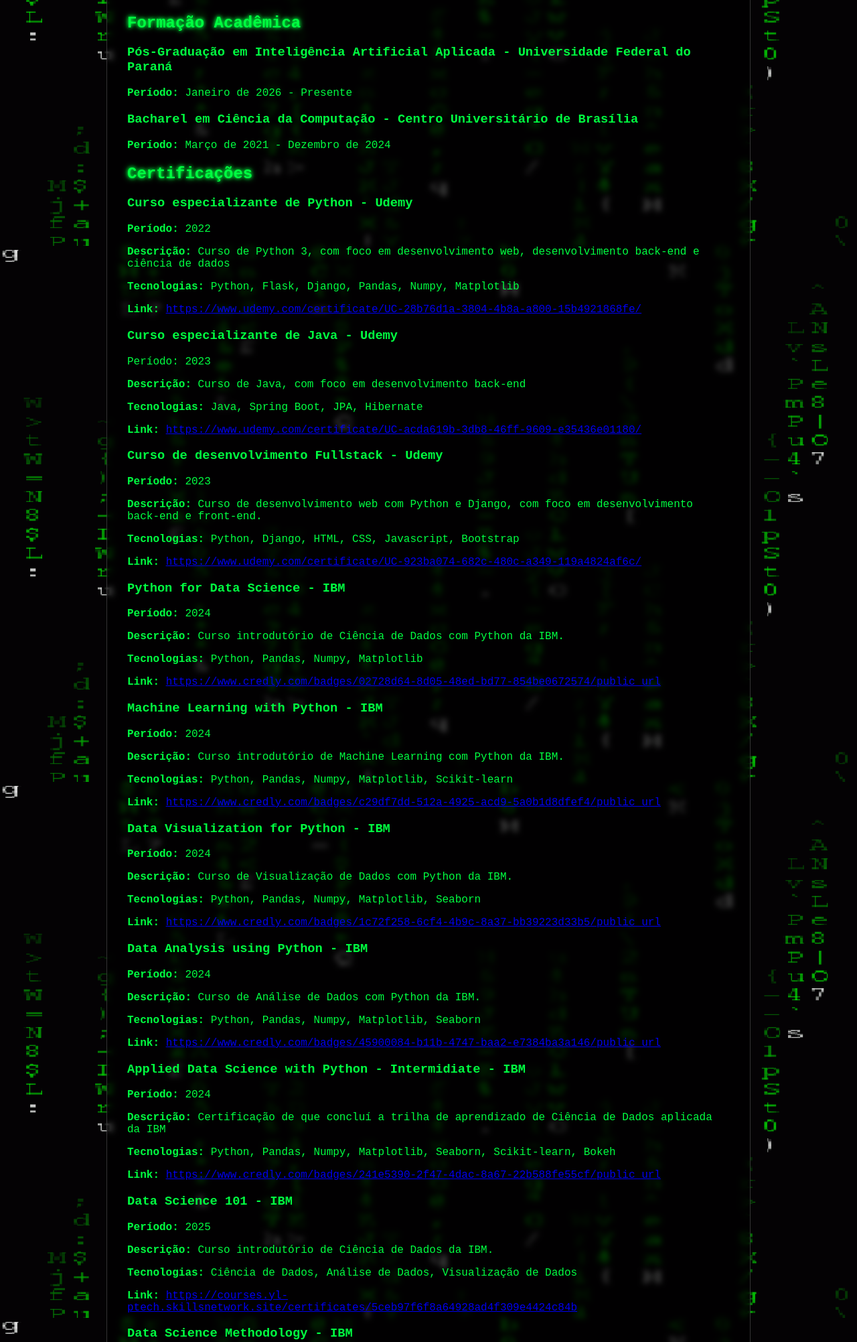
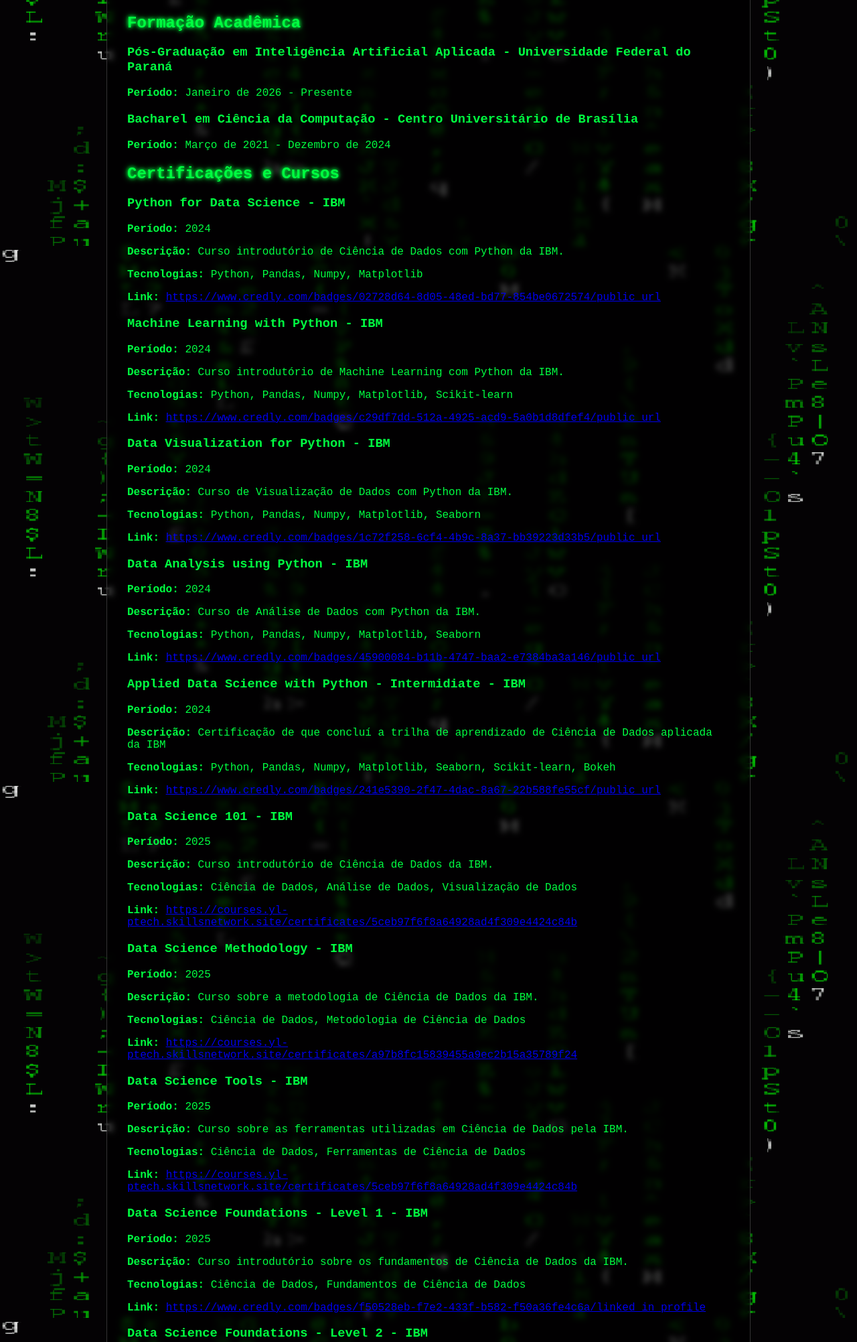
Before and after one commit to PBelle451/MyPortfolio, a Flask app: page / in a window 1280 px wide. Shown: the part 1233-3236 px from the top of the page at 67% size. Run offline with Flask 3, Linux system fonts and the light colour scheme.

Commit message:
Updated the About section

```diff
--- a/templates/about.html
+++ b/templates/about.html
@@ -48,24 +48,7 @@
     </section>
 
     <section>
-        <h1 class="glow">Certificações</h1>
-        <h3><strong>Curso especializante de Python</strong> - Udemy</h3>
-        <p><strong>Período:</strong> 2022</p>
-        <p><strong>Descrição:</strong> Curso de Python 3, com foco em desenvolvimento web, desenvolvimento back-end e ciência de dados</p>
-        <p><strong>Tecnologias:</strong> Python, Flask, Django, Pandas, Numpy, Matplotlib</p>
-        <p><strong>Link:</strong> <a href="https://www.udemy.com/certificate/UC-28b76d1a-3804-4b8a-a800-15b4921868fe/">https://www.udemy.com/certificate/UC-28b76d1a-3804-4b8a-a800-15b4921868fe/</a></p>
-
-        <h3><strong>Curso especializante de Java</strong> - Udemy</h3>
-        <p><strong></strong>Período: 2023</p>
-        <p><strong>Descrição:</strong> Curso de Java, com foco em desenvolvimento back-end</p>
-        <p><strong>Tecnologias:</strong> Java, Spring Boot, JPA, Hibernate</p>
-        <p><strong>Link:</strong> <a href="https://www.udemy.com/certificate/UC-acda619b-3db8-46ff-9609-e35436e01180/">https://www.udemy.com/certificate/UC-acda619b-3db8-46ff-9609-e35436e01180/</a></p>
-
-        <h3><strong>Curso de desenvolvimento Fullstack</strong> - Udemy</h3>
-        <p><strong>Período:</strong> 2023</p>
-        <p><strong>Descrição:</strong> Curso de desenvolvimento web com Python e Django, com foco em desenvolvimento back-end e front-end.</p>
-        <p><strong>Tecnologias:</strong> Python, Django, HTML, CSS, Javascript, Bootstrap</p>
-        <p><strong>Link:</strong> <a href="https://www.udemy.com/certificate/UC-923ba074-682c-480c-a349-119a4824af6c/">https://www.udemy.com/certificate/UC-923ba074-682c-480c-a349-119a4824af6c/</a></p>
+        <h1 class="glow">Certificações e Cursos</h1>
 
         <h3><strong>Python for Data Science</strong> - IBM</h3>
         <p><strong>Período:</strong> 2024</p>
@@ -127,11 +110,11 @@
         <p><strong>Tecnologias:</strong> Ciência de Dados, Fundamentos Avançados de Ciência de Dados</p>
         <p><strong>Link:</strong> <a href="https://www.credly.com/badges/7d6b79dd-e4a0-4a4d-9eb9-746a3154b3e2/linked_in_profile"> https://www.credly.com/badges/7d6b79dd-e4a0-4a4d-9eb9-746a3154b3e2/linked_in_profile</a></p>
 
-        <h3><strong>Backend COMPLETO com Java - APIRestFull e Microsserviços</strong> - Udemy</h3>
+        <h3><strong>Accelerating Deep Learning with GPUs</strong> - IBM</h3>
         <p><strong>Período:</strong> 2026</p>
-        <p><strong>Descrição:</strong> Curso completo sobre desenvolvimento de APIs Restfull e Microsserviços com Java e Spring Boot.</p>
-        <p><strong>Tecnologias:</strong> Java, Spring Boot, JPA, Hibernate, REST, Microservices</p>
-        <p><strong>Link:</strong> <a href="https://www.udemy.com/certificate/UC-e44e16a6-cb93-4753-9cdf-0e374e0849a8/">https://www.udemy.com/certificate/UC-e44e16a6-cb93-4753-9cdf-0e374e0849a8/</a></p>
+        <p><strong>Descrição:</strong> Curso sobre aceleração de GPUs usando Deep Learning.</p>
+        <p><strong>Tecnologias:</strong> Data Science, Deep Learning, Machine Learning.</p>
+        <p><strong>Link:</strong><a href="https://courses.cognitiveclass.ai/certificates/b7a4fdfa3621409cb22ab2775811cd96"> https://courses.cognitiveclass.ai/certificates/b7a4fdfa3621409cb22ab2775811cd96</a></p>
     </section>
 
     <section>
@@ -139,6 +122,8 @@
         <h3>Inglês</h3>
         <p><strong>Nível:</strong> Fluente</p>
 
+        <h3>Espanhol</h3>
+        <p><strong>Nível:</strong> Intermediário</p>
         <h3>Alemão</h3>
         <p><strong>Nível:</strong> Básico</p>
 
```
